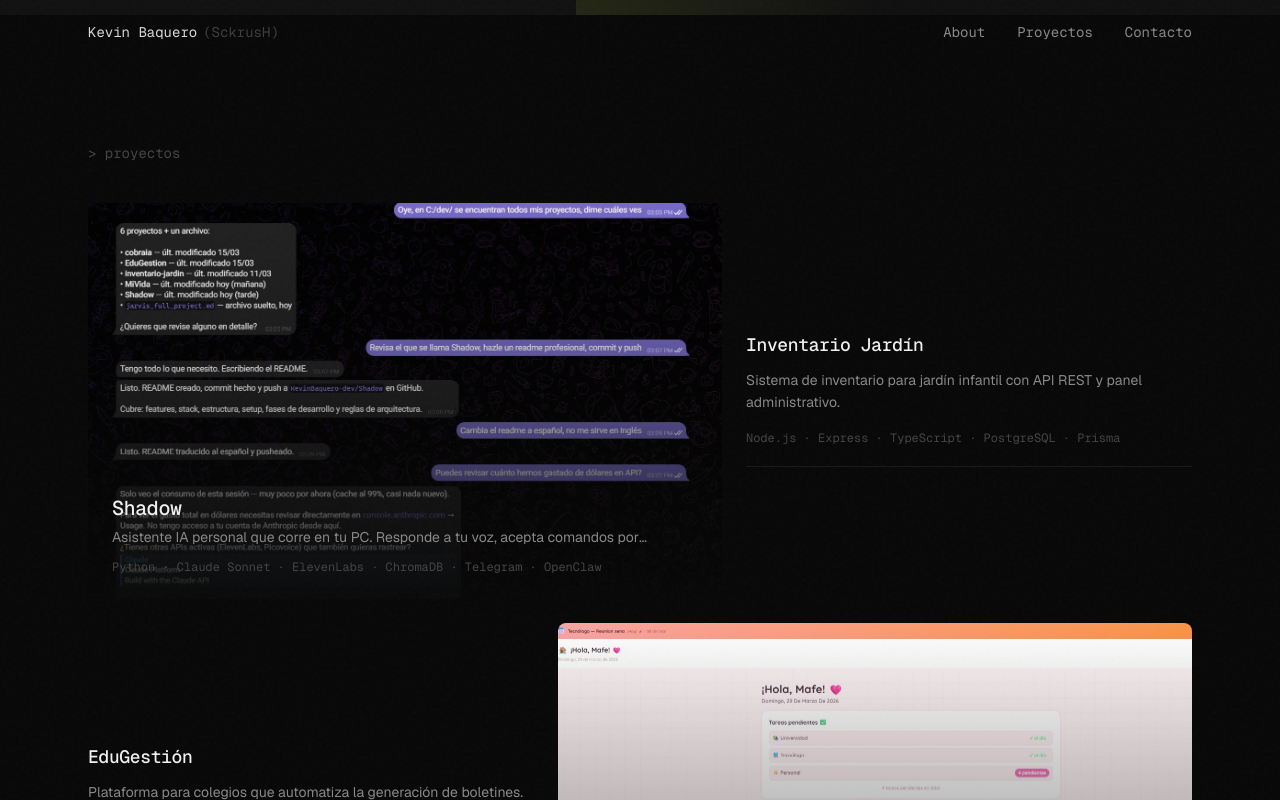
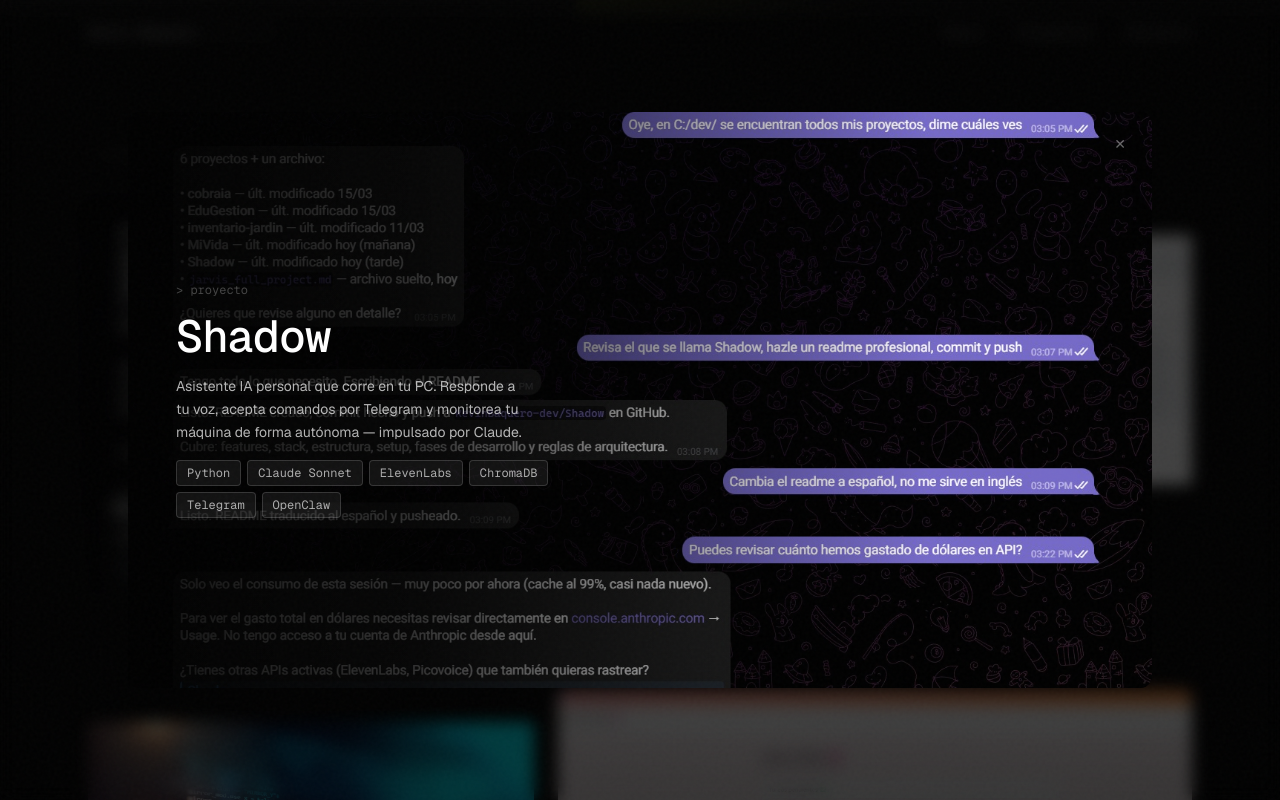
Before and after one commit to KevinBaquero-dev/SckrusH, a Next.js app: page / in a window 1280 px wide. Both pictures are taken after a click on the element 405 px from the left and 2620 px from the top of the page. Shown: the part 2220-3020 px from the top of the page. Built offline with nearby package versions, Linux system fonts and the light colour scheme.

Commit message:
feat: project modal, CTA button for CobraIA, all projects with images

```diff
--- a/components/sections/FeaturedProject.tsx
+++ b/components/sections/FeaturedProject.tsx
@@ -97,10 +97,17 @@
                 href={featured.url}
                 target="_blank"
                 rel="noopener noreferrer"
-                className="group relative font-mono text-sm text-[var(--text-primary)]"
+                className="group inline-flex items-center gap-2 font-mono text-sm px-5 py-2.5 rounded-[var(--radius-sm)] transition-all duration-200"
+                style={{
+                  background:  'var(--accent)',
+                  color:       '#080808',
+                  boxShadow:   '0 0 18px rgba(232,255,71,0.25)',
+                }}
+                onMouseEnter={e => (e.currentTarget.style.boxShadow = '0 0 28px rgba(232,255,71,0.45)')}
+                onMouseLeave={e => (e.currentTarget.style.boxShadow = '0 0 18px rgba(232,255,71,0.25)')}
               >
-                ver proyecto →
-                <span className="absolute -bottom-px left-0 h-px w-0 bg-[var(--accent)] transition-[width] duration-300 ease-out group-hover:w-full" />
+                Probar proyecto
+                <span className="transition-transform duration-200 group-hover:translate-x-0.5">→</span>
               </a>
             )}
             {featured.repo && (
--- a/components/sections/Projects.tsx
+++ b/components/sections/Projects.tsx
@@ -1,7 +1,8 @@
 'use client'
 
+import { useState, useEffect } from 'react'
 import Image from 'next/image'
-import { motion } from 'framer-motion'
+import { motion, AnimatePresence } from 'framer-motion'
 import Container from '@/components/layout/Container'
 import { projects, type Project } from '@/lib/data/projects'
 
@@ -23,25 +24,123 @@
 
 // ─── Animation variants ───────────────────────────────────────────────────────
 
-const rowVariants = {
-  hidden:  {},
-  visible: { transition: { staggerChildren: 0.1 } },
-}
-
 const cardVariants = {
   hidden:  { opacity: 0, y: 20 },
   visible: { opacity: 1, y: 0, transition: { duration: 0.5, ease: 'easeOut' as const } },
 }
 
+// ─── Project modal ────────────────────────────────────────────────────────────
+
+function ProjectModal({ project, onClose }: { project: Project; onClose: () => void }) {
+  return (
+    <motion.div
+      initial={{ opacity: 0 }}
+      animate={{ opacity: 1 }}
+      exit={{ opacity: 0 }}
+      transition={{ duration: 0.2 }}
+      className="fixed inset-0 z-[9000] flex items-center justify-center p-4 md:p-10"
+      onClick={onClose}
+    >
+      {/* Backdrop */}
+      <div className="absolute inset-0 bg-black/75 backdrop-blur-sm" />
+
+      {/* Panel */}
+      <motion.div
+        initial={{ opacity: 0, scale: 0.96 }}
+        animate={{ opacity: 1, scale: 1 }}
+        exit={{ opacity: 0, scale: 0.96 }}
+        transition={{ duration: 0.3, ease: [0.16, 1, 0.3, 1] as const }}
+        onClick={e => e.stopPropagation()}
+        className="relative w-full max-w-5xl rounded-[var(--radius-lg)] overflow-hidden"
+        style={{ aspectRatio: '16/9' }}
+      >
+        {/* Image */}
+        {project.image ? (
+          <Image
+            src={project.image}
+            alt={project.name}
+            fill
+            sizes="90vw"
+            className="object-cover object-top"
+          />
+        ) : (
+          <div
+            className="absolute inset-0"
+            style={{
+              background: `linear-gradient(135deg, var(--surface-2) 0%, ${project.accent}18 100%)`,
+            }}
+          />
+        )}
+
+        {/* Gradient overlay: black left → transparent right */}
+        <div
+          className="absolute inset-0"
+          style={{
+            background:
+              'linear-gradient(to right, rgba(0,0,0,0.93) 0%, rgba(0,0,0,0.80) 28%, rgba(0,0,0,0.35) 55%, transparent 78%)',
+          }}
+        />
+
+        {/* Content — left side */}
+        <div className="absolute inset-0 flex items-center">
+          <div className="w-[52%] px-8 md:px-12 py-8 flex flex-col gap-4">
+            <p className="font-mono text-xs text-[var(--text-muted)]">{'> proyecto'}</p>
+
+            <h2
+              className="font-mono tracking-tight leading-none text-white"
+              style={{ fontSize: 'clamp(1.8rem, 3.5vw, 3rem)' }}
+            >
+              {project.name}
+            </h2>
+
+            <p className="font-sans text-sm leading-relaxed text-white/70 max-w-[38ch]">
+              {project.description}
+            </p>
+
+            <div className="flex flex-wrap gap-1.5">
+              {project.stack.map(tech => (
+                <span
+                  key={tech}
+                  className="font-mono text-xs px-2.5 py-1 rounded-[var(--radius-sm)]"
+                  style={{
+                    border: '1px solid rgba(255,255,255,0.15)',
+                    background: 'rgba(255,255,255,0.07)',
+                    color: 'rgba(255,255,255,0.65)',
+                  }}
+                >
+                  {tech}
+                </span>
+              ))}
+            </div>
+
+          </div>
+        </div>
+
+        {/* Close button */}
+        <button
+          onClick={onClose}
+          aria-label="Cerrar"
+          className="absolute top-4 right-4 font-mono text-sm text-white/40 hover:text-white transition-colors duration-200 w-8 h-8 flex items-center justify-center"
+        >
+          ✕
+        </button>
+      </motion.div>
+    </motion.div>
+  )
+}
+
 // ─── Large card ───────────────────────────────────────────────────────────────
 
-function CardLarge({ project }: { project: Project }) {
+function CardLarge({ project, onOpen }: { project: Project; onOpen: () => void }) {
   return (
     <motion.article
+      initial="hidden"
+      whileInView="visible"
+      viewport={{ once: true, amount: 0 }}
       variants={cardVariants}
+      onClick={onOpen}
       className="group relative overflow-hidden rounded-[var(--radius-md)] cursor-pointer"
     >
-      {/* Background image or placeholder */}
       <div className="aspect-[16/10] overflow-hidden">
         {project.image ? (
           <Image
@@ -61,7 +160,6 @@
         )}
       </div>
 
-      {/* Overlay — lightens slightly on hover */}
       <div
         className="absolute inset-0 transition-opacity duration-[400ms] group-hover:opacity-[0.78]"
         style={{
@@ -70,13 +168,11 @@
         }}
       />
 
-      {/* Inner border glow — project accent */}
       <div
         className="absolute inset-0 rounded-[var(--radius-md)] opacity-0 transition-opacity duration-300 group-hover:opacity-100 pointer-events-none"
         style={{ boxShadow: `inset 0 0 0 1px ${project.accent}30` }}
       />
 
-      {/* Text */}
       <div className="absolute bottom-0 left-0 right-0 p-5 lg:p-6">
         <h3 className="font-mono text-xl text-[var(--text-primary)] leading-tight mb-1.5">
           {project.name}
@@ -94,13 +190,28 @@
 
 // ─── Small card ───────────────────────────────────────────────────────────────
 
-function CardSmall({ project }: { project: Project }) {
+function CardSmall({ project, onOpen }: { project: Project; onOpen: () => void }) {
   return (
     <motion.article
+      initial="hidden"
+      whileInView="visible"
+      viewport={{ once: true, amount: 0 }}
       variants={cardVariants}
+      onClick={onOpen}
       className="group flex flex-col justify-center h-full py-6 lg:py-8 cursor-pointer"
     >
-      {/* Title + arrow */}
+      {project.image && (
+        <div className="relative w-full aspect-[16/9] rounded-[var(--radius-sm)] overflow-hidden mb-4">
+          <Image
+            src={project.image}
+            alt={project.name}
+            fill
+            sizes="(max-width: 1024px) 100vw, 33vw"
+            className="object-cover object-top transition-transform duration-[600ms] ease-out group-hover:scale-[1.02]"
+          />
+        </div>
+      )}
+
       <div className="flex items-start justify-between gap-4 mb-3">
         <h3 className="font-mono text-lg text-[var(--text-primary)] leading-tight">
           {project.name}
@@ -118,7 +229,6 @@
         {project.stack.join(' · ')}
       </p>
 
-      {/* Bottom border — transitions to project accent on hover */}
       <div className="relative h-px">
         <div className="absolute inset-0 bg-[var(--border)]" />
         <div
@@ -132,41 +242,57 @@
 
 // ─── Row ──────────────────────────────────────────────────────────────────────
 
-function ProjectRow({ row, index }: { row: ProjectRow; index: number }) {
+function ProjectRow({
+  row,
+  index,
+  onOpen,
+}: {
+  row: ProjectRow
+  index: number
+  onOpen: (p: Project) => void
+}) {
   const largeOnLeft = index % 2 === 0
 
   return (
-    <motion.div
-      className="grid grid-cols-1 lg:grid-cols-12 gap-4 lg:gap-6 items-stretch"
-      initial="hidden"
-      whileInView="visible"
-      viewport={{ once: true, amount: 0.1 }}
-      variants={rowVariants}
-    >
+    <div className="grid grid-cols-1 lg:grid-cols-12 gap-4 lg:gap-6 items-stretch">
       {row.large && row.small ? (
         largeOnLeft ? (
           <>
-            <div className="lg:col-span-7"><CardLarge project={row.large} /></div>
-            <div className="lg:col-span-5"><CardSmall project={row.small} /></div>
+            <div className="lg:col-span-7"><CardLarge project={row.large} onOpen={() => onOpen(row.large!)} /></div>
+            <div className="lg:col-span-5"><CardSmall project={row.small} onOpen={() => onOpen(row.small!)} /></div>
           </>
         ) : (
           <>
-            <div className="lg:col-span-5"><CardSmall project={row.small} /></div>
-            <div className="lg:col-span-7"><CardLarge project={row.large} /></div>
+            <div className="lg:col-span-5"><CardSmall project={row.small} onOpen={() => onOpen(row.small!)} /></div>
+            <div className="lg:col-span-7"><CardLarge project={row.large} onOpen={() => onOpen(row.large!)} /></div>
           </>
         )
       ) : row.large ? (
-        <div className="lg:col-span-12"><CardLarge project={row.large} /></div>
+        <div className="lg:col-span-12"><CardLarge project={row.large} onOpen={() => onOpen(row.large!)} /></div>
       ) : row.small ? (
-        <div className="lg:col-span-5"><CardSmall project={row.small} /></div>
+        <div className="lg:col-span-5"><CardSmall project={row.small} onOpen={() => onOpen(row.small!)} /></div>
       ) : null}
-    </motion.div>
+    </div>
   )
 }
 
 // ─── Section ──────────────────────────────────────────────────────────────────
 
 export default function Projects() {
+  const [selected, setSelected] = useState<Project | null>(null)
+
+  // ESC to close + body scroll lock
+  useEffect(() => {
+    if (!selected) return
+    const onKey = (e: KeyboardEvent) => { if (e.key === 'Escape') setSelected(null) }
+    document.addEventListener('keydown', onKey)
+    document.body.style.overflow = 'hidden'
+    return () => {
+      document.removeEventListener('keydown', onKey)
+      document.body.style.overflow = ''
+    }
+  }, [selected])
+
   return (
     <section id="projects" className="section">
       <Container>
@@ -193,10 +319,17 @@
         {/* Project rows */}
         <div className="flex flex-col gap-6">
           {rows.map((row, i) => (
-            <ProjectRow key={i} row={row} index={i} />
+            <ProjectRow key={i} row={row} index={i} onOpen={setSelected} />
           ))}
         </div>
       </Container>
+
+      {/* Modal */}
+      <AnimatePresence>
+        {selected && (
+          <ProjectModal project={selected} onClose={() => setSelected(null)} />
+        )}
+      </AnimatePresence>
     </section>
   )
 }
--- a/lib/data/projects.ts
+++ b/lib/data/projects.ts
@@ -17,7 +17,7 @@
     name:        "CobraIA",
     description: "SaaS de gestión financiera inteligente vía Telegram. Crea facturas, registra pagos y consulta deudas con lenguaje natural — sin apps, sin formularios.",
     stack:       ["NestJS", "TypeScript", "PostgreSQL", "Prisma", "Claude Sonnet", "Telegram Bot"],
-    repo:        "https://github.com/KevinBaquero-dev/cobraia",
+    url:         "https://t.me/CobraIA_bot",
     image:       "/cobraia.png",
     accent:      "#E8FF47",
     size:        "large",
@@ -57,6 +57,7 @@
     name:        "EduGestión",
     description: "Plataforma para colegios que automatiza la generación de boletines. Profesores ingresan notas por materia, el sistema calcula promedios, rankings de salón y observaciones — listo al cierre de cada periodo.",
     stack:       ["Next.js", "TypeScript", "Supabase", "Prisma", "@react-pdf/renderer"],
+    image:       "/edugestion.png",
     accent:      "#FB923C",
     size:        "small",
   },
```
Also changed, not shown: public/edugestion.png (added).
